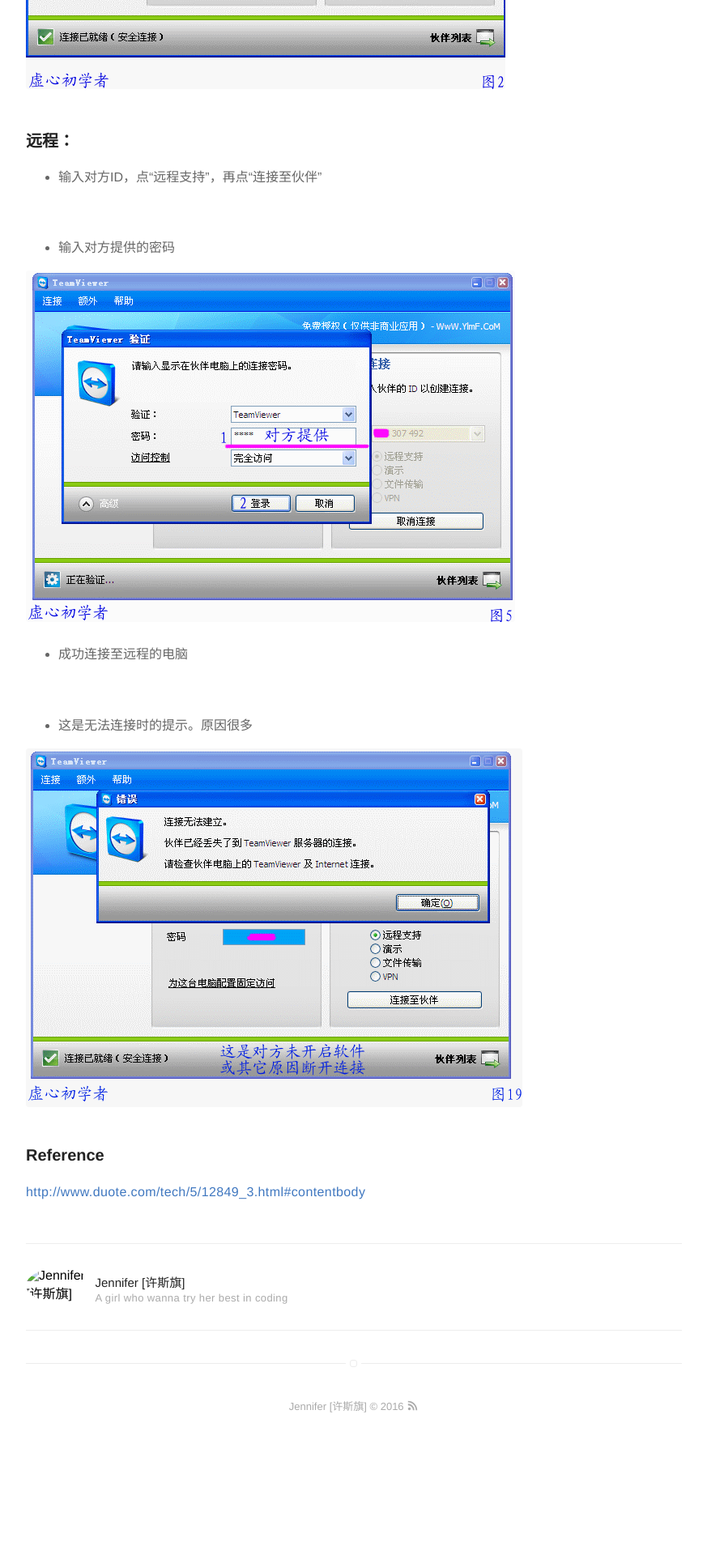
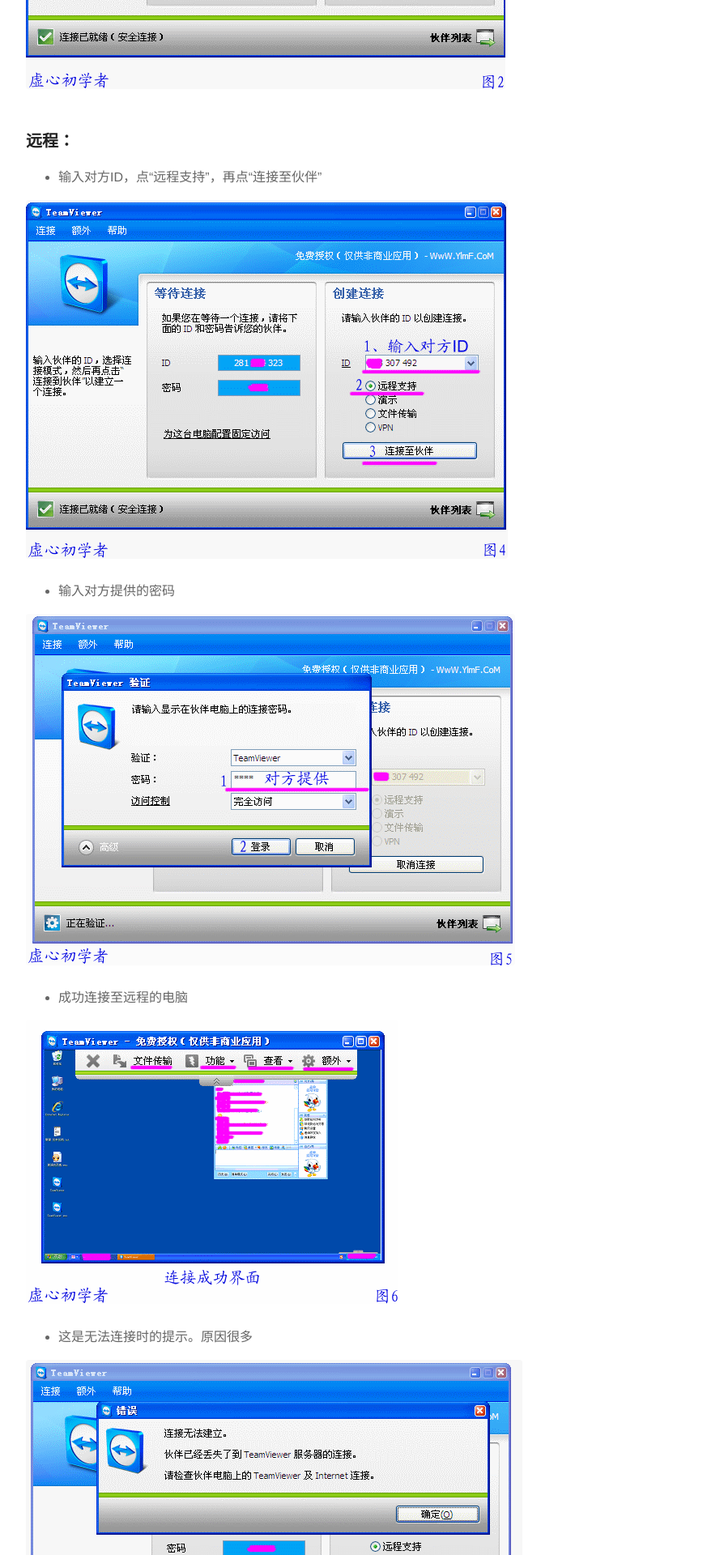
Before and after one commit to siqi-xu/siqi-xu.github.io, a Jekyll site: the page built from _posts/2016-10-06-Recommending-a-product-TeamViewer.md, in a window 1280 px wide. Shown: the part 1566-3486 px from the top of the page at 81% size, without its empty margins (203-1076 px from the left). Built offline with Jekyll 4.4.1, drawn with Linux system fonts in a browser that asks for light colours; before the commit the page ends 3351 px from its top, so only the background shows below that.

Commit message:
Update 2016-10-06-Recommending-a-product-TeamViewer.md

```diff
--- a/_posts/2016-10-06-Recommending-a-product-TeamViewer.md
+++ b/_posts/2016-10-06-Recommending-a-product-TeamViewer.md
@@ -35,7 +35,7 @@ TeamViewer作为一款远程控制软件，他的功能远远超于其他同类
 
 - 输入对方ID，点“远程支持”，再点“连接至伙伴”
 
-![](2016-10-06-teamviewerlink.jpg)
+![](img/2016-10-06-teamviewerlink.jpg)
 
 - 输入对方提供的密码
 
@@ -43,7 +43,7 @@ TeamViewer作为一款远程控制软件，他的功能远远超于其他同类
 
 - 成功连接至远程的电脑
 
-![](2016-10-06-teamviewersuccess.jpg)
+![](img/2016-10-06-teamviewersuccess.jpg)
 
 - 这是无法连接时的提示。原因很多
 
```
